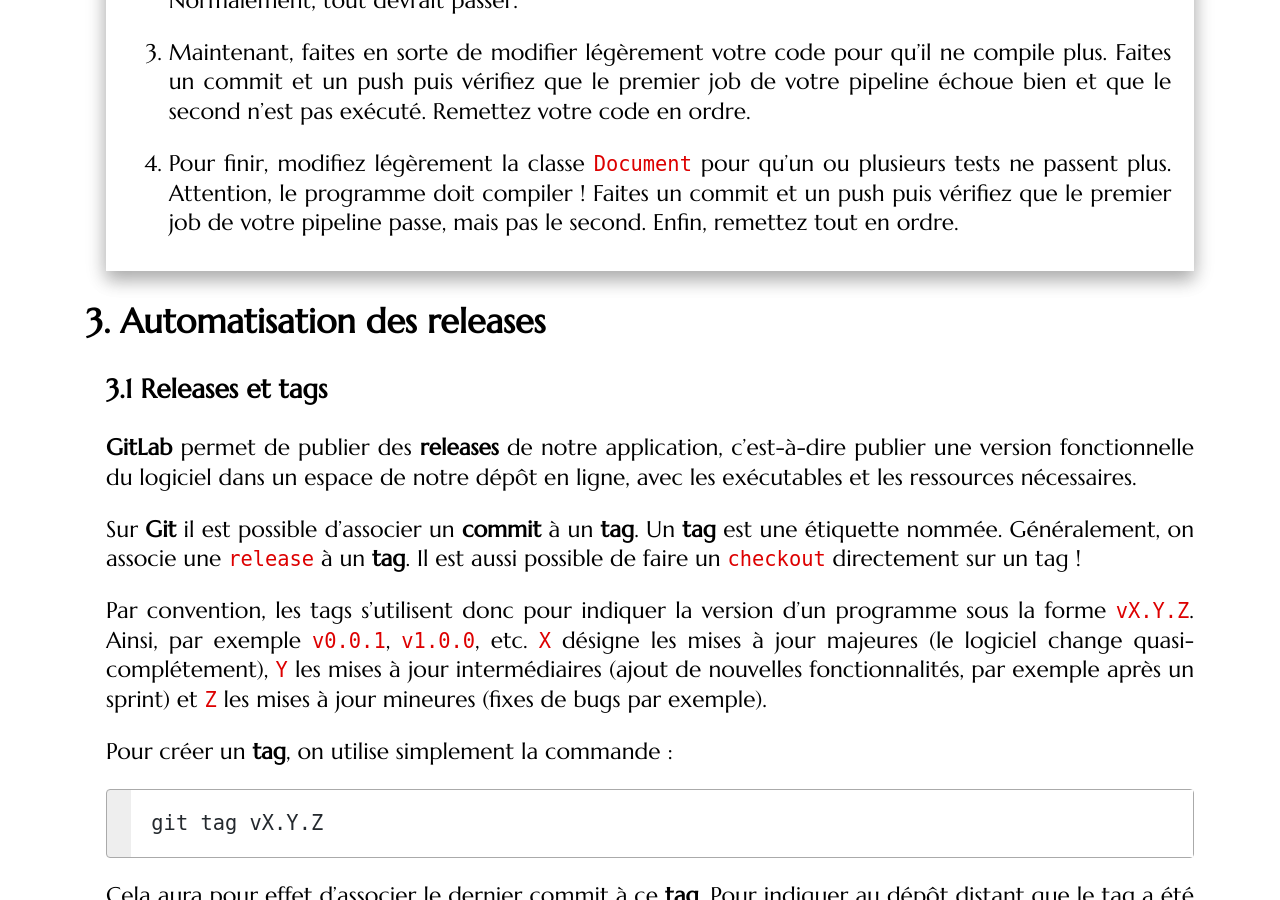
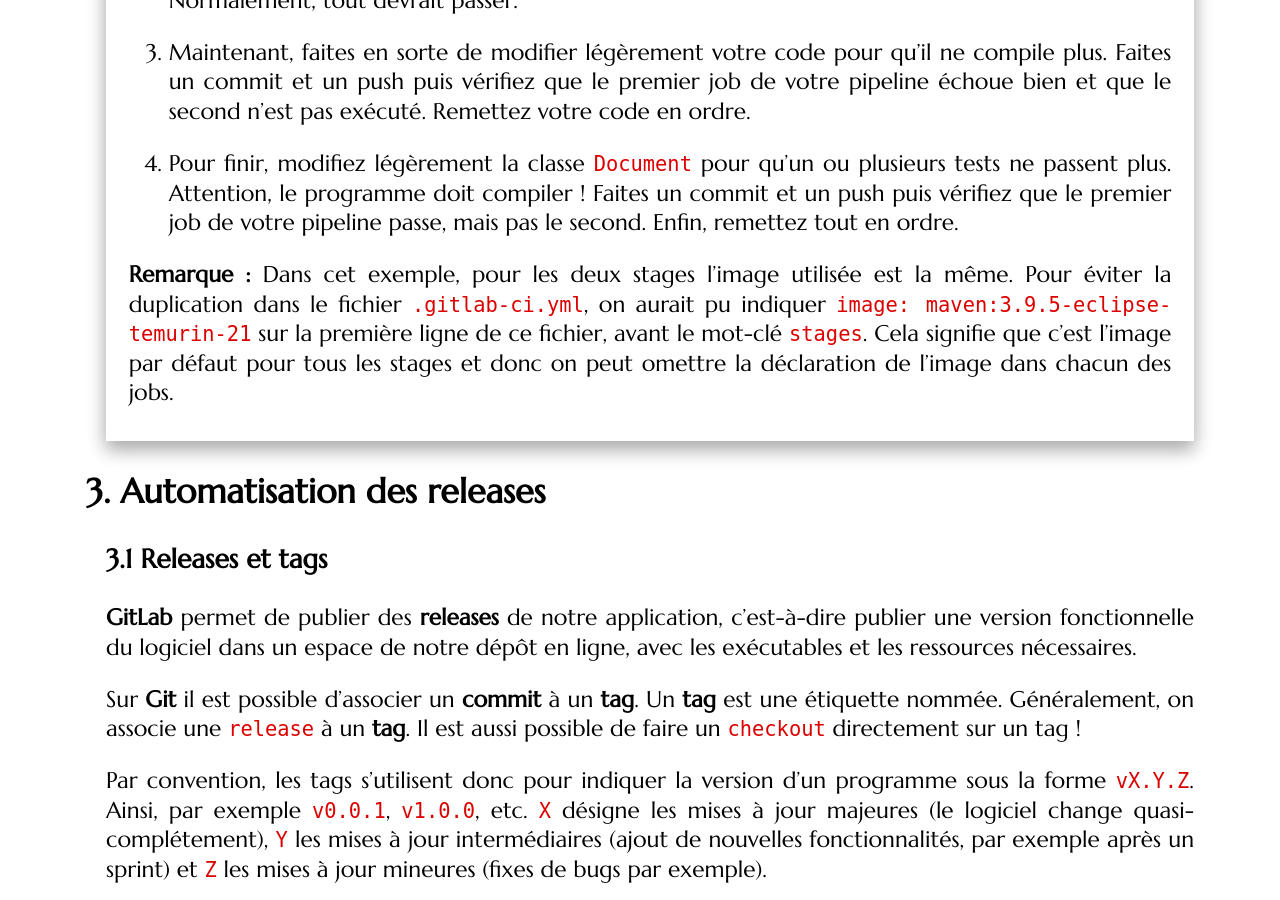
Before and after one commit to mgasquet/R304-QualiteDeveloppement, a Jekyll site: the page built from tutorials/tutorial2.md, in a window 1280 px wide and 900 px high, scrolled down 9373 px. Built offline with Jekyll 4.4.1, drawn with Linux system fonts in a browser that asks for light colours; some web fonts are replaced.

Commit message:
image par défaut

```diff
--- a/tutorials/tutorial2.md
+++ b/tutorials/tutorial2.md
@@ -217,6 +217,8 @@ Cela peut sembler lourd de séparer cela en deux stages/jobs, mais cela nous per
 3. Maintenant, faites en sorte de modifier légèrement votre code pour qu'il ne compile plus. Faites un commit et un push puis vérifiez que le premier job de votre pipeline échoue bien et que le second n'est pas exécuté. Remettez votre code en ordre.
 
 4. Pour finir, modifiez légèrement la classe `Document` pour qu'un ou plusieurs tests ne passent plus. Attention, le programme doit compiler ! Faites un commit et un push puis vérifiez que le premier job de votre pipeline passe, mais pas le second. Enfin, remettez tout en ordre.
+
+**Remarque :** Dans cet exemple, pour les deux stages l'image utilisée est la même. Pour éviter la duplication dans le fichier `.gitlab-ci.yml`, on aurait pu indiquer `image: maven:3.9.5-eclipse-temurin-21` sur la première ligne de ce fichier, avant le mot-clé `stages`. Cela signifie que c'est l'image par défaut pour tous les stages et donc on peut omettre la déclaration de l'image dans chacun des jobs.
 
 </div>
 
```
